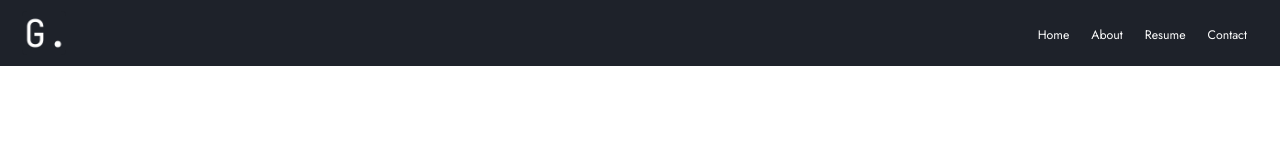
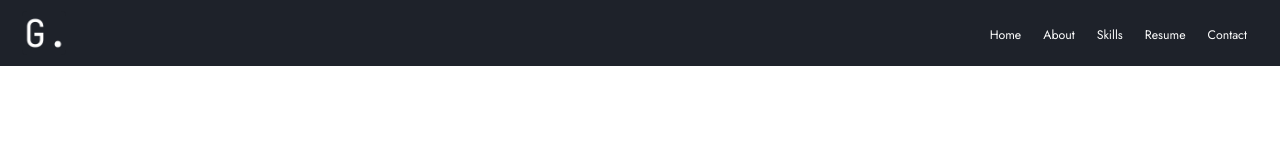
Before and after one commit to ElonMuskRat420xx/portfolio, a Next.js app: page / in a window 1280 px wide. Shown: the top 160 px of the page. Built offline with nearby package versions, Linux system fonts and the light colour scheme.

Commit message:
7th Feb 4:51PM

```diff
--- a/src/components/Main/Hero/Hero.jsx
+++ b/src/components/Main/Hero/Hero.jsx
@@ -5,7 +5,7 @@ import Icons from "./Icons";
 
 function Hero() {
   return (
-    <div className="px-8 py-8 mt-4 h-auto font-primary">
+    <div className="px-8 py-8 mt-4 font-primary" id="about">
       <div className="flex justify-left items-left">
         <div className="w-full text-left pl-4 lg:pl-20">
           <div className="w-full lg:w-2/3">
--- a/src/components/Main/Navbar/Navbar.jsx
+++ b/src/components/Main/Navbar/Navbar.jsx
@@ -30,7 +30,7 @@ export default function Navbar() {
   const [showMobileNav, setShowMobileNav] = useState(false);
 
   return (
-    <div className={` mx-auto bg-[#1e222a] w-full z-30`}>
+    <div className={` mx-auto bg-[#1e222a] w-full  z-30`}>
       <nav className="block md:flex justify-between items-center p-2 px-8">
         <div className="flex justify-between">
           <div>
--- a/src/components/Main/Navbar/Navlinks.jsx
+++ b/src/components/Main/Navbar/Navlinks.jsx
@@ -6,7 +6,11 @@ const navlinks = [
 
   {
     title: "About",
-    href: "/About",
+    href: "#about",
+  },
+  {
+    title: "Skills",
+    href: "#skills",
   },
 
   {
--- a/src/components/Main/Skills/Skills.js
+++ b/src/components/Main/Skills/Skills.js
@@ -3,7 +3,7 @@ import SkillIcons from "./Icons";
 
 function SkillsSection() {
   return (
-    <div className="px-8 py-8 h-auto font-primary">
+    <div className="px-8 py-8 h-screen font-primary" id="skills">
       <div className="flex flex-col justify-left items-left">
         <div className="w-full text-left lg:text-left pl-4 lg:pl-20">
           <div className="w-full lg:w-2/3">
```
